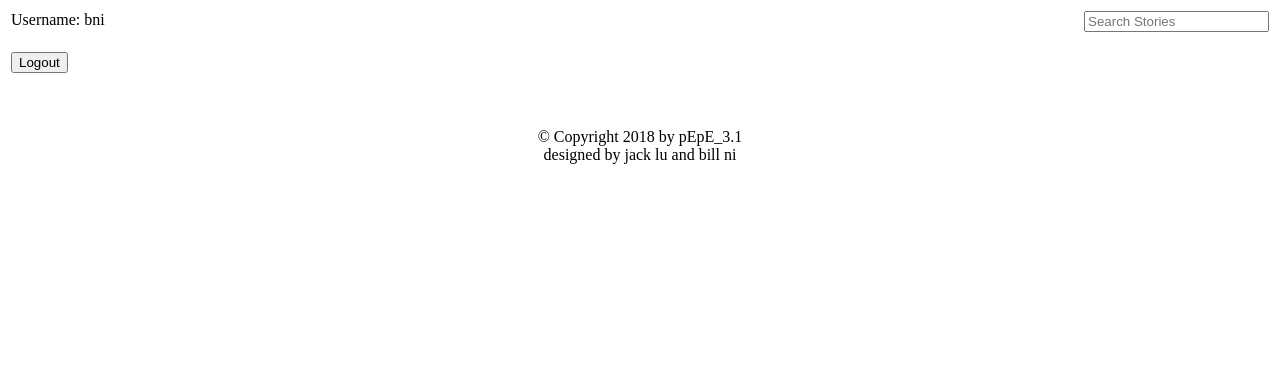
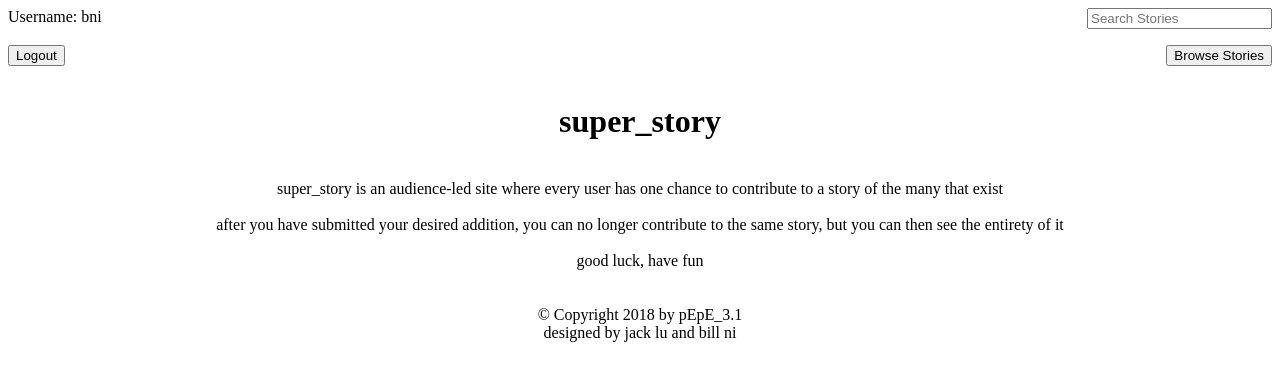
Before and after one commit to JackLu1/pEpE_3.1--LuJ-NiB, a Flask app: page /welcome in a window 1280 px wide. Shown: the top 381 px of the page. Run offline with Flask 2, Linux system fonts and the light colour scheme.

Commit message:
added to welcome.html + devlog

```diff
--- a/devlog.txt
+++ b/devlog.txt
@@ -102,3 +102,8 @@ jackL -- 2018-10-22 14:02
 --------------------------------------------------------------
 Edited README instructions to include virtual environment info
 ==============================================================
+
+billN -- 2018-10-22 14:02
+--------------------------------------------------------------
+edited welcome.html template (add browse feature + description)
+==============================================================
--- a/templates/welcome.html
+++ b/templates/welcome.html
@@ -5,7 +5,9 @@ Welcome
 {% endblock %}
 
 {% block content %}
-<table width="100%">
+<center>
+
+<table width="100%" cellspacing="0" cellpadding="0">
   <tr>
     <td align="left" valign="top">
     	Username: {{name}}
@@ -19,20 +21,35 @@ Welcome
 	</tr>
 
 	<tr>
-		<td>
+		<td align="left" valign="top">
 			<form action="/logout" name="logout" method="POST">
 				<button type="submit" name="logout">
 					Logout
 				</button>
 			</form>
 		</td>
+
+    <td align="right" valign="top">
+      <form action="/browse" name="browse">
+        <button type="submit" name="browse">
+          Browse Stories
+        </button>
+      </form>
+    </td>
 	</tr>
 </table>
 
-<center>
+<h1>super_story</h1>
 
+<br>
+
+super_story is an audience-led site where every user has one chance to contribute to a story of the many that exist
 <br><br>
-
+after you have submitted your desired addition, you can no longer contribute to the same story, but you can then see the entirety of it
+<br><br>
+good luck, have fun
+<br><br>
+<br>
 
 </center>
 {% endblock %}
```
Lines whose indentation alone changed are shown as unchanged.
